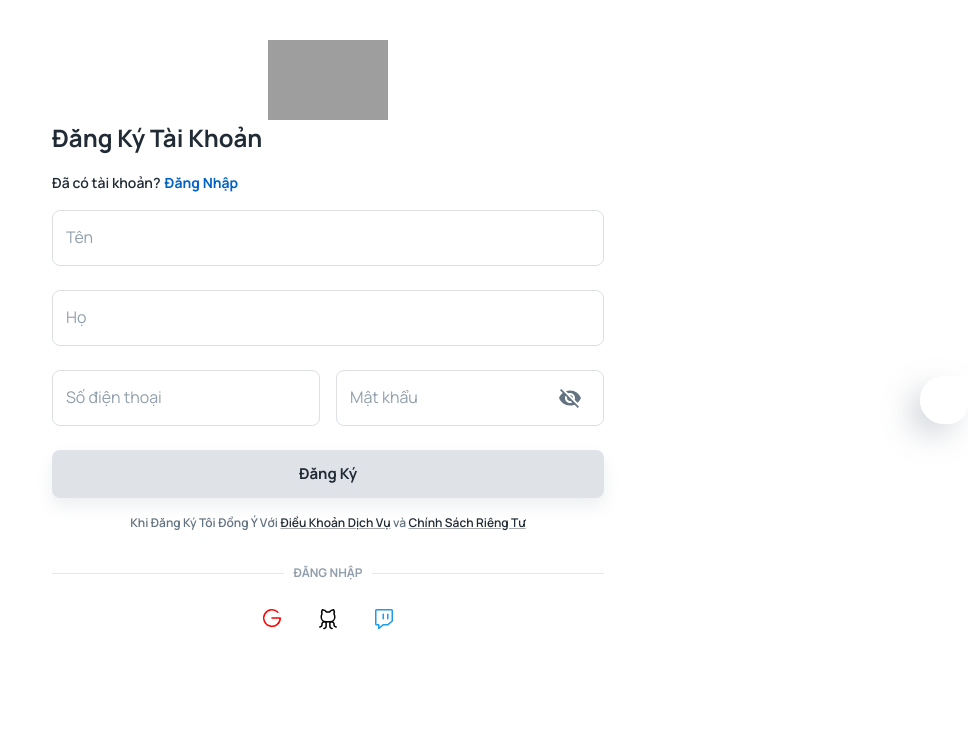
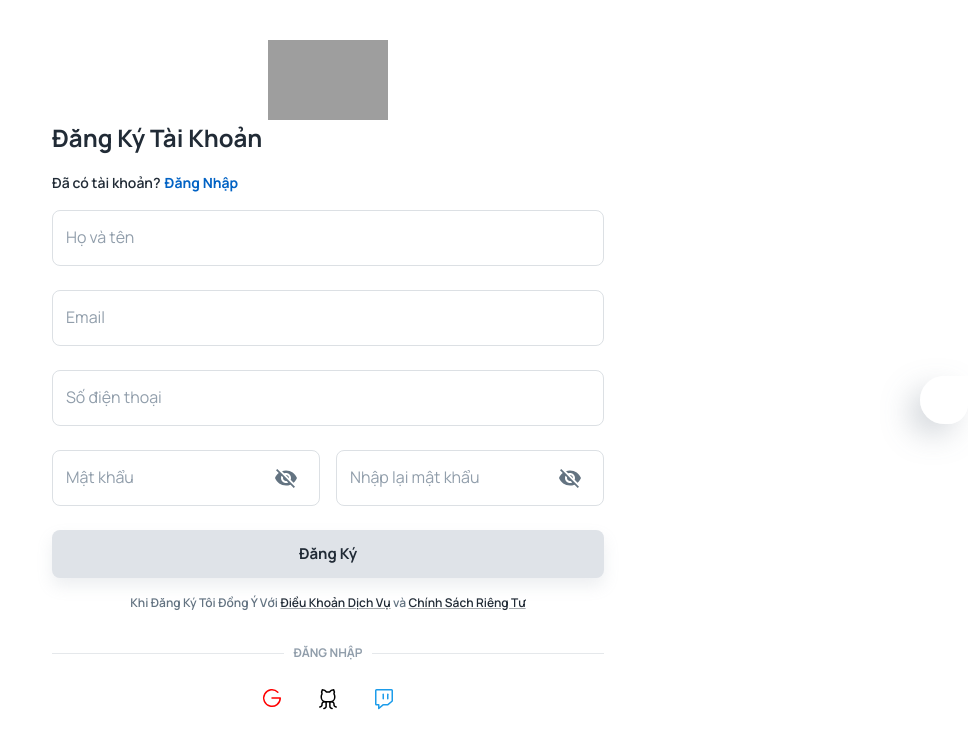
Before and after one commit to AnhDuc0912/CongNgheMoiChoQuang, a React (Create React App) app: page /auth/register in a window 1280 px wide. Shown: the top 748 px of the page, without its empty margins (312-1280 px from the left). Built offline with nearby package versions, Linux system fonts and the light colour scheme; grey boxes are pictures that could not be loaded; some icons are missing.

Commit message:
post auth api

```diff
--- /dev/null
+++ b/src/pages/auth/verify.js
@@ -0,0 +1,18 @@
+import { Stack, Typography } from "@mui/material";
+import React from "react" ;
+import VerifyForm from "../../sections/auth/VerifyForm";
+
+const VerifyPage = () =>{
+    return(
+        <>
+        <Stack spacing={2} sx={{mb:5 ,position:"relative"}}>
+            <Typography variant="h3" align="center">
+                Xác thực email
+            </Typography>
+            <VerifyForm/>
+        </Stack>
+
+        </>
+    )
+}
+export default VerifyPage;
--- a/src/pages/dashboard/Chats.js
+++ b/src/pages/dashboard/Chats.js
@@ -2,18 +2,19 @@ import { Box, Typography, Stack } from "@mui/material";
 import React from "react";
 const Chats = () => {
   return (
-    <Box
-      sx={{
-        position: "relative",
-        height: "100%",
-        width: 320,
-        backgroundColor: "#F8FAFF",
-        boxShadow: "0px 0px 2px rgba(0, 0, 0, 0.25)",
-      }}>
-      <Stack>
-        <Typography>Didfsfsdfsdnh</Typography>
-      </Stack>
-    </Box>
+    <></>
+    // <Box
+    //   sx={{
+    //     position: "relative",
+    //     height: "100%",
+    //     width: 320,
+    //     backgroundColor: "#F8FAFF",
+    //     boxShadow: "0px 0px 2px rgba(0, 0, 0, 0.25)",
+    //   }}>
+    //   <Stack>
+    //     <Typography>Didfsfsdfsdnh</Typography>
+    //   </Stack>
+    // </Box>
   );
 };
 
--- a/src/routes/index.js
+++ b/src/routes/index.js
@@ -7,8 +7,6 @@ import MainLayout from "../layouts/main";
 // config
 import { DEFAULT_PATH } from "../config";
 import LoadingScreen from "../components/LoadingScreen";
-
-
 
 const Loadable = (Component) => (props) => {
   return (
@@ -29,6 +27,7 @@ export default function Router() {
       children: [
         { element: <LoginPage />, path: "login" },
         { element: <RegisterPage />, path: "register" },
+        { element: <VerifyPage />, path: "verify" },
         { element: <ResetPassword />, path: "reset-Password" },
         { element: <NewPassword />, path: "new-Password" },
       ]
@@ -46,6 +45,8 @@ export default function Router() {
     { path: "*", element: <Navigate to="/404" replace /> },
   ]);
 }
+
+const VerifyPage = Loadable(lazy(() => import("../pages/auth/verify")))
 const RegisterPage = Loadable(lazy(() => import("../pages/auth/register")));
 const LoginPage = Loadable(lazy(() => import("../pages/auth/login")));
 const ResetPassword = Loadable(lazy(() => import("../pages/auth/resetPassword")));
--- a/src/sections/auth/LoginForm.js
+++ b/src/sections/auth/LoginForm.js
@@ -35,21 +35,17 @@ const LoginForm = () => {
                 .required('Vui lòng nhập mật khẩu')
         }),
         onSubmit: async values => {
-            axios
+            await axios
                 .post("http://localhost:8080/auth/login", values)
                 .then(res => {
-
-                    localStorage.setItem("accessToken", res.token);
-                    navigate('/app');
+                    localStorage.setItem("accessToken", res.data.token);
+                    navigate("/app ")
                     dispatch(setUser({
-                        phoneNumber: '0969696969',
-                        avatar: 'avatar.jpeg',
-                        name: 'Phạm Quốc Anh Đức',
-                        _id: '123'
+                        _id: res.data.userId
                     }));
                 })
                 .catch(err => {
-                    enqueueSnackbar(`Đăng nhập thất bại`, {
+                    enqueueSnackbar(`Sai số điện thoại hoặc mật khẩu`, {
                         variant: 'error',
                         anchorOrigin: {
                             vertical: 'bottom',
--- a/src/sections/auth/RegisterForm.js
+++ b/src/sections/auth/RegisterForm.js
@@ -4,26 +4,48 @@ import { Button, IconButton, InputAdornment, Stack, TextField } from "@mui/mater
 import { Visibility, VisibilityOff } from "@mui/icons-material";
 import { useFormik } from "formik";
 import { useSnackbar } from "notistack";
+import axios from "axios";
+import { useNavigate } from "react-router-dom";
 
 const RegisterForm = () => {
     const { enqueueSnackbar } = useSnackbar();
     const [showPassword, setShowPassword] = useState(false);
+    const [showPasswordConfirm, setShowPasswordConfirm] = useState(false);
+    const navigate = useNavigate();
+
+
     const formik = useFormik({
         enableReinitialize: true,
         initialValues: {
-            firstName: "",
-            lastName: "",
+            name: "",
             phoneNumber: "",
-            password: ""
+            password: "",
+            confirmPassword: "",
+            email: ""
         },
         validationSchema: Yup.object().shape({
-            firstName: Yup.string().required("Nhập họ"),
-            lastName: Yup.string().required("Nhập tên"),
-            phoneNumber: Yup.string().required("Nhập đúng Email"),
-            password: Yup.string().required("Nhập đúng mật khẩu"),
+            name: Yup.string().required("Nhập họ và tên"),
+            email: Yup.string().required("Vui lòng nhập email").email("Vui lòng nhập đúng định dạng email"),
+            phoneNumber: Yup.string().required("Vui lòng nhập số điện thoại"),
+            confirmPassword: Yup.string().required("Vui lòng nhập lại mật khẩu"),
+            password: Yup.string().required("Nhập mật khẩu ít nhất 8 ký tự chứa 0-9, a-z, A-Z và ký tự đặc biệt"),
         }),
         onSubmit: async values => {
-            alert("Đăng ký thành công")
+            await axios
+                .post("http://localhost:8080/auth/signup", values)
+                .then(res => {
+                    navigate('/auth/verify')
+                    localStorage.setItem('email', values.email);
+                })
+                .catch(err => {
+                    enqueueSnackbar(`Đăng ký không thành công`, {
+                        variant: 'error',
+                        anchorOrigin: {
+                            vertical: 'bottom',
+                            horizontal: 'right'
+                        }
+                    });
+                });
         },
     });
 
@@ -32,25 +54,24 @@ const RegisterForm = () => {
             <Stack spacing={3}>
                 <TextField
                     fullWidth
-                    id="firstName"
-                    label="Tên"
+                    id="name"
+                    label="Họ và tên"
                     onChange={formik.handleChange}
                     onBlur={formik.handleBlur}
-                    error={formik.errors.firstName && formik.touched.firstName}
-                    helperText={formik.errors.firstName}
-                    value={formik.values.firstName}
+                    error={formik.errors.name && formik.touched.name}
+                    helperText={formik.errors.name}
+                    value={formik.values.name}
                 />
                 <TextField
                     fullWidth
-                    id="lastName"
-                    label="Họ"
+                    id="email"
+                    label="Email"
                     onChange={formik.handleChange}
                     onBlur={formik.handleBlur}
-                    error={formik.errors.lastName && formik.touched.lastName}
-                    helperText={formik.errors.lastName}
-                    value={formik.values.lastName}
+                    error={formik.errors.email && formik.touched.email}
+                    helperText={formik.errors.email}
+                    value={formik.values.email}
                 />
-                <Stack direction={{ xs: "column", sm: "row" }} spacing={2}>
                 <TextField
                     fullWidth
                     id="phoneNumber"
@@ -61,6 +82,7 @@ const RegisterForm = () => {
                     helperText={formik.errors.phoneNumber}
                     value={formik.values.phoneNumber}
                 />
+                <Stack direction={{ xs: "column", sm: "row" }} spacing={2}>
                     <TextField
                         fullWidth
                         id="password"
@@ -84,7 +106,29 @@ const RegisterForm = () => {
                             ),
                         }}
                     />
-
+                    <TextField
+                        fullWidth
+                        id="confirmPassword"
+                        label="Nhập lại mật khẩu"
+                        onChange={formik.handleChange}
+                        onBlur={formik.handleBlur}
+                        error={formik.errors.confirmPassword && formik.touched.confirmPassword}
+                        helperText={formik.errors.confirmPassword}
+                        value={formik.values.confirmPassword}
+                        type={showPasswordConfirm ? "text" : "password"}
+                        InputProps={{
+                            endAdornment: (
+                                <InputAdornment>
+                                    <IconButton
+                                        onClick={() => {
+                                            setShowPasswordConfirm(!showPasswordConfirm);
+                                        }}>
+                                        {showPasswordConfirm ? <Visibility /> : <VisibilityOff />}
+                                    </IconButton>
+                                </InputAdornment>
+                            ),
+                        }}
+                    />
                 </Stack>
                 <Button fullWidth color="inherit" size="large" type="submit" variant="contained" >
                     Đăng ký
--- /dev/null
+++ b/src/sections/auth/VerifyForm.js
@@ -0,0 +1,98 @@
+import * as Yup from "yup";
+import { useNavigate } from "react-router-dom";
+import {
+    Button,
+    Stack,
+    TextField,
+} from "@mui/material";
+import axios from "axios";
+import { useFormik } from "formik"
+import { useSnackbar } from "notistack";
+
+const VerifyForm = () => {
+    const localEmail = localStorage.getItem('email');
+    const { enqueueSnackbar } = useSnackbar();
+    const navigate = useNavigate();
+    const formik = useFormik({
+        enableReinitialize: true,
+        initialValues: {
+            email: localEmail,
+            otp: ''
+        },
+        validationSchema: Yup.object().shape({
+            // email: Yup
+            //     .string()
+            //     .required('Vui lòng nhập email'),
+            otp: Yup.string()
+                .required('Vui lòng nhập otp')
+        }),
+        onSubmit: async values => {
+            console.log(values);
+            await axios
+                .post("http://localhost:8080/auth/verify", values)
+                .then(res => {
+                    navigate("/auth/login")
+                })
+                .catch(err => {
+                    enqueueSnackbar(`Xác thực thất bại`, {
+                        variant: 'error',
+                        anchorOrigin: {
+                            vertical: 'bottom',
+                            horizontal: 'right'
+                        }
+                    });
+                });
+        },
+    });
+
+    return (
+        <form onSubmit={formik.handleSubmit}>
+            <Stack spacing={3}>
+                <TextField
+                    fullWidth
+                    id="email"
+                    label="Email"
+                    onChange={formik.handleChange}
+                    onBlur={formik.handleBlur}
+                    error={formik.errors.email && formik.touched.email}
+                    helperText={formik.errors.email}
+                    value={localEmail}
+                />
+
+                <TextField
+                    fullWidth
+                    id="otp"
+                    label="Otp"
+                    onChange={formik.handleChange}
+                    onBlur={formik.handleBlur}
+                    error={formik.errors.otp && formik.touched.otp}
+                    helperText={formik.errors.otp}
+                    value={formik.values.otp}
+                />
+                <Stack direction={{ xs: "column", sm: "row" }} spacing={2}>
+                    <Button
+                        fullWidth
+                        color="primary"
+                        size="large"
+                        type="submit"
+                        variant="contained">
+                        Xác thực
+                    </Button>
+
+                    <Button
+                        href="/auth/resendOtp"
+                        fullWidth
+                        color="inherit"
+                        size="large"
+                        type="button"
+                        variant="contained"
+                    >
+                        Gửi lại Otp
+                    </Button>
+                </Stack>
+            </Stack>
+
+        </form>
+    );
+};
+export default VerifyForm;
```
Also changed, not shown: 2 other files (tests, documents, lock files or other folders). Lines whose indentation alone changed are shown as unchanged.
